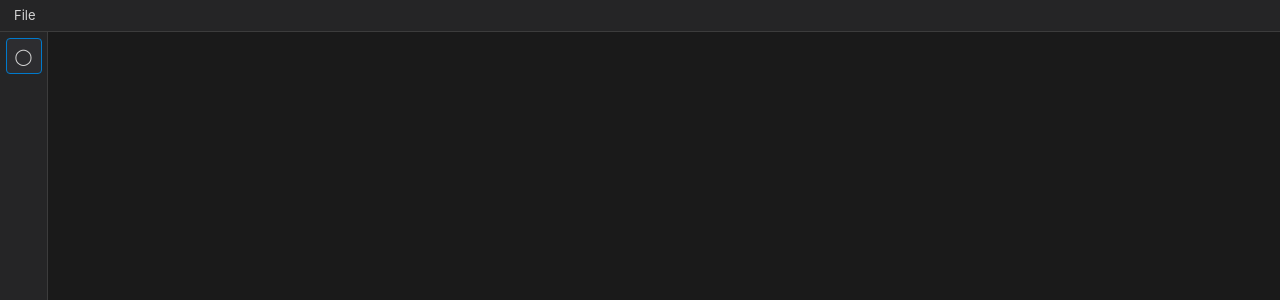
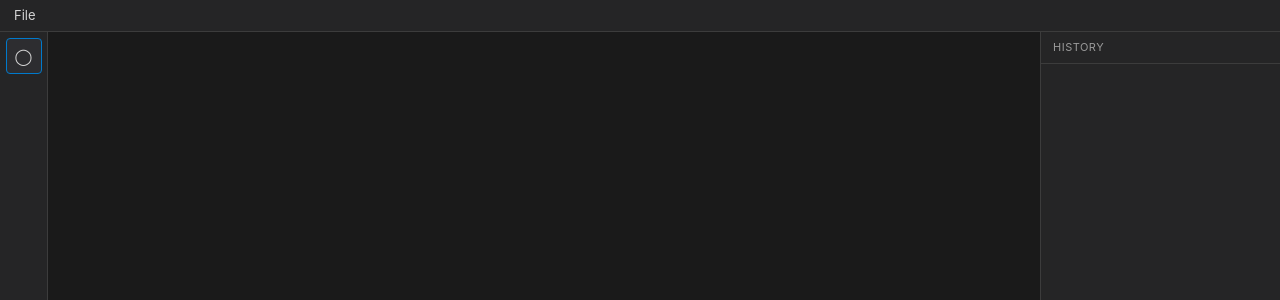
Before and after one commit to Nufeen/shadershop, a React (Vite) app: page / in a window 1280 px wide. Shown: the top 300 px of the page. Built offline with nearby package versions, Linux system fonts and the light colour scheme.

Commit message:
History pane

```diff
--- a/src/App.css
+++ b/src/App.css
@@ -126,6 +126,32 @@ body,
   color: var(--text);
 }
 
+/* History pane */
+.history-pane {
+  display: flex;
+  flex-direction: column;
+  width: 240px;
+  background: var(--panel);
+  border-left: 1px solid var(--border);
+}
+
+.history-header {
+  padding: 8px 12px;
+  font-size: 11px;
+  text-transform: uppercase;
+  letter-spacing: 0.5px;
+  color: var(--text-dim);
+  border-bottom: 1px solid var(--border);
+}
+
+.history-list {
+  flex: 1;
+  margin: 0;
+  padding: 4px 0;
+  list-style: none;
+  overflow-y: auto;
+}
+
 /* Canvas */
 .canvas {
   flex: 1;
--- a/src/App.jsx
+++ b/src/App.jsx
@@ -1,6 +1,7 @@
 import TopMenu from './components/TopMenu.jsx'
 import Toolbar from './components/Toolbar.jsx'
 import Canvas from './components/Canvas.jsx'
+import HistoryPane from './components/HistoryPane.jsx'
 import './App.css'
 
 export default function App() {
@@ -10,6 +11,7 @@ export default function App() {
       <div className="app-body">
         <Toolbar />
         <Canvas />
+        <HistoryPane />
       </div>
     </div>
   )
--- /dev/null
+++ b/src/components/HistoryPane.jsx
@@ -0,0 +1,8 @@
+export default function HistoryPane() {
+  return (
+    <aside className="history-pane">
+      <div className="history-header">History</div>
+      <ul className="history-list" />
+    </aside>
+  )
+}
```
